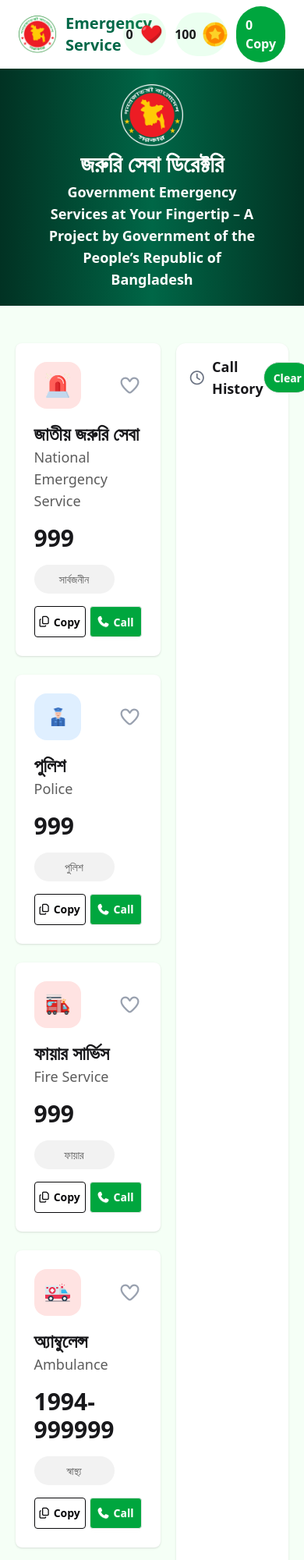
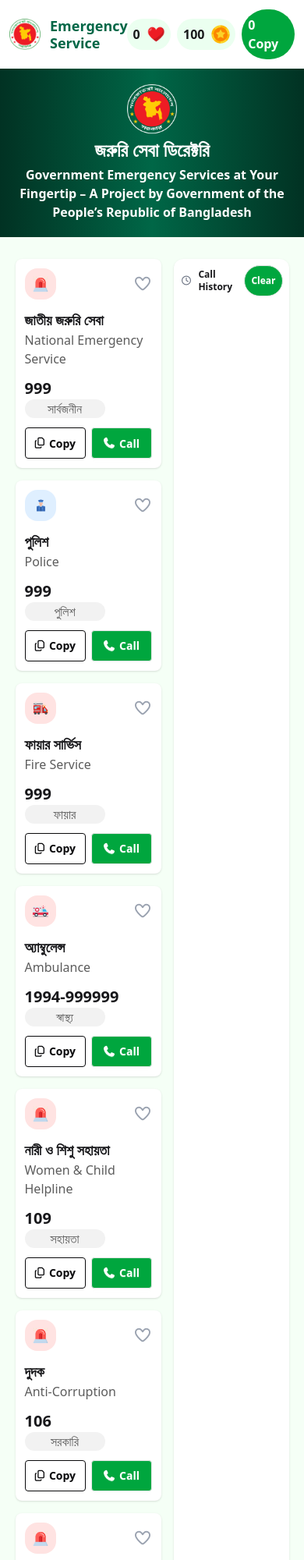
Before and after one commit to ShahriarRefat0/B12A05-Emergency-Hot-line, a plain HTML site: page index.html in a window 390 px wide. Shown: the top 2000 px of the page at 78% size. Drawn offline with nearby package versions, Linux system fonts and the light colour scheme.

Commit message:
responsive error fix

```diff
--- a/index.html
+++ b/index.html
@@ -18,20 +18,20 @@
 
 <body>
   <nav>
-    <div class="flex items-center justify-between mx-auto px-6 sm:px-14 py-2 sm:py-6">
+    <div class="flex items-center justify-between px-3 sm:px-14 py-3 sm:py-6">
       <div class="flex items-center gap-3">
-        <img class="sm:w-14 w-12" src="./assets/logo.png" alt="">
-        <h2 class="font-extrabold sm:text-2xl text-xl  text-[#006747]">Emergency <br> Service</h2>
+        <img class="sm:w-14 w-10" src="./assets/logo.png" alt="">
+        <h2 class="font-extrabold sm:text-2xl text-lg  text-[#006747] leading-tight">Emergency<br> Service</h2>
       </div>
 
-      <div class="flex items-center sm:gap-6 gap-3">
-        <div class="flex justify-center gap-2 items-center bg-[#41ff6b1a] p-3 rounded-[50px] sm:w-[123px]">
-          <p id="heart-number" class="font-bold">0</p> <img class="w-8" src="./assets/heart.png" alt="">
+      <div class="flex items-center sm:gap-6 gap-2">
+        <div class="flex justify-center gap-2 items-center bg-[#41ff6b1a] sm:p-3 p-2 rounded-[50px] sm:w-[123px]">
+          <p id="heart-number" class="font-bold">0</p> <img class="sm:w-8 w-6" src="./assets/heart.png" alt="">
         </div>
-        <div class="flex justify-center gap-2 items-center bg-[#41ff6b1a] p-3 rounded-[50px] sm:w-[123px]">
-          <p id="conis" class="font-bold">100</p> <img class="w-8" src="./assets/coin.png" alt="">
+        <div class="flex justify-center gap-2 items-center bg-[#41ff6b1a] sm:p-3 p-2 rounded-[50px] sm:w-[123px]">
+          <p id="conis" class="font-bold">100</p> <img class="sm:w-8 w-6" src="./assets/coin.png" alt="">
         </div>
-        <div class="bg-[#00a63e] flex justify-center gap-2 items-center p-3 rounded-[50px] sm:w-[123px]">
+        <div class="bg-[#00a63e] flex justify-center items-center sm:p-3 p-2 rounded-[50px] sm:w-[123px]">
           <p class="font-semibold text-white"><span id="copy-count">0</span> Copy</p>
         </div>
       </div>
@@ -39,36 +39,36 @@
   </nav>
 
   <main class="bg-[#f5fff6]">
-    <section class="banner bg-gradient-to-r from-[#013223] via-[#006747] to-[#013223] px-[60px] py-[20px]">
-      <div class="flex items-center justify-center text-center flex-col sm:gap-3 gap-1">
-        <img class="sm:w-24 w-20" src="./assets/logo-dark.png" alt="">
-        <h1 class="sm:text-[40px] text-3xl font-bold text-white">জরুরি সেবা ডিরেক্টরি</h1>
-        <p class="text-white font-semibold sm:text-xl text-lg">Government Emergency Services at Your Fingertip – A
+    <section class="banner bg-gradient-to-r from-[#013223] via-[#006747] to-[#013223] sm:px-[60px] px-4 py-5">
+      <div class="flex items-center justify-center text-center flex-col sm:gap-3 gap-1 max-w-3xl mx-auto">
+        <img class="sm:w-24 w-16" src="./assets/logo-dark.png" alt="">
+        <h1 class="sm:text-[40px] text-2xl font-bold text-white">জরুরি সেবা ডিরেক্টরি</h1>
+        <p class="text-white font-semibold sm:text-xl text-base">Government Emergency Services at Your Fingertip – A
           Project by
           Government of the People’s Republic of Bangladesh</p>
       </div>
     </section>
 
-    <section class="sm:w-11/12 w-9/10 mx-auto grid sm:grid-cols-12 sm:gap-8 gap-5 grid-cols-9 mt-12 mb-22">
+    <section class="sm:w-11/12 w-9/10 mx-auto grid sm:grid-cols-12 sm:gap-8 gap-4 grid-cols-9 sm:mt-12 mt-7 pb-20">
       <section id="card-container" class="sm:col-span-9 col-span-5 ">
 
-        <div class="grid grid-cols-1 gap-6 sm:grid-cols-3">
+        <div class="grid grid-cols-1 sm:gap-6 gap-4 sm:grid-cols-3">
 
           <div class="card max-w-[436px] bg-base-100 shadow-sm">
-            <div class="card-body gap-4">
+            <div class="sm:p-5 p-3 sm:space-y-5 space-y-3">
               <div class="flex justify-between items-center">
-                <div class="bg-[#FFE3E2] rounded-2xl p-[14px]">
-                  <img class="w-8" src="./assets/emergency.png" alt="">
+                <div class="bg-[#FFE3E2] rounded-2xl sm:p-[14px] p-[10px]">
+                  <img class="sm:w-8 w-5" src="./assets/emergency.png" alt="">
                 </div>
-                <span class="text-2xl text-gray-400"><i class="fa-regular fa-heart heart-btn"></i></span>
+                <span class="sm:text-2xl text-xl text-gray-400"><i class="fa-regular fa-heart heart-btn"></i></span>
               </div>
               <div>
-                <h2 class="text-2xl font-bold">জাতীয় জরুরি সেবা</h2>
-                <p class="text-[#5C5C5C] font-medium text-lg">National Emergency Service</p>
+                <h2 class="sm:text-2xl text-lg font-bold">জাতীয় জরুরি সেবা</h2>
+                <p class="text-[#5C5C5C] font-medium sm:text-lg ">National Emergency Service</p>
               </div>
-              <h2 class="text-3xl font-bold call-number">999</h2>
-              <div class="bg-[#f2f2f2] w-[103px] p-2   rounded-3xl">
-                <p class="text-[#5C5C5C] text-center">সার্বজনীন</p>
+              <div class="">
+                <h2 class="sm:text-3xl text-xl font-bold call-number">999</h2>
+                <p class="bg-[#f2f2f2] max-w-[103px] sm:p-2 rounded-3xl text-[#5C5C5C] text-center ">সার্বজনীন</p>
               </div>
               <div class="flex justify-between">
                 <button class="btn btn-neutral btn-outline w-[48%] copy-btn"><i class="fa-regular fa-copy"></i>
@@ -81,20 +81,20 @@
           </div>
 
           <div class="card max-w-[436px] bg-base-100 shadow-sm">
-            <div class="card-body gap-4">
+            <div class="sm:p-5 p-3 sm:space-y-5 space-y-3">
               <div class="flex justify-between items-center">
-                <div class="bg-[#DFEFFF] rounded-2xl p-[14px]">
-                  <img class="w-8" src="./assets/police.png" alt="">
+                <div class="bg-[#DFEFFF] rounded-2xl sm:p-[14px] p-[10px]">
+                  <img class="sm:w-8 w-5" src="./assets/police.png" alt="">
                 </div>
-                <span class="text-2xl text-gray-400"><i class="fa-regular fa-heart heart-btn"></i></span>
+                <span class="sm:text-2xl text-xl text-gray-400"><i class="fa-regular fa-heart heart-btn"></i></span>
               </div>
               <div>
-                <h2 class="text-2xl font-bold">পুলিশ</h2>
-                <p class="text-[#5C5C5C] font-medium text-lg">Police</p>
+                <h2 class="sm:text-2xl text-lg font-bold">পুলিশ</h2>
+                <p class="text-[#5C5C5C] font-medium sm:text-lg">Police</p>
               </div>
-              <h2 class="text-3xl font-bold call-number">999</h2>
-              <div class="bg-[#f2f2f2] w-[103px] p-2   rounded-3xl">
-                <p class="text-[#5C5C5C] text-center">পুলিশ</p>
+              <div class="">
+                <h2 class="sm:text-3xl text-xl font-bold call-number">999</h2>
+                <p class="bg-[#f2f2f2] max-w-[103px] sm:p-2 rounded-3xl text-[#5C5C5C] text-center">পুলিশ</p>
               </div>
               <div class="flex justify-between">
                 <button class="btn btn-neutral btn-outline w-[48%] copy-btn"><i class="fa-regular fa-copy"></i>
@@ -107,20 +107,20 @@
           </div>
 
           <div class="card max-w-[436px] bg-base-100 shadow-sm">
-            <div class="card-body gap-4">
+            <div class="sm:p-5 p-3 sm:space-y-5 space-y-3">
               <div class="flex justify-between items-center">
-                <div class="bg-[#FFE3E2] rounded-2xl p-[14px]">
-                  <img class="w-8" src="./assets/fire-service.png" alt="">
+                <div class="bg-[#FFE3E2] rounded-2xl sm:p-[14px] p-[10px]">
+                  <img class="sm:w-8 w-5" src="./assets/fire-service.png" alt="">
                 </div>
-                <span class="text-2xl text-gray-400"><i class="fa-regular fa-heart heart-btn"></i></span>
+                <span class="sm:text-2xl text-xl text-gray-400"><i class="fa-regular fa-heart heart-btn"></i></span>
               </div>
               <div>
-                <h2 class="text-2xl font-bold">ফায়ার সার্ভিস</h2>
-                <p class="text-[#5C5C5C] font-medium text-lg">Fire Service</p>
+                <h2 class="sm:text-2xl text-lg font-bold">ফায়ার সার্ভিস</h2>
+                <p class="text-[#5C5C5C] font-medium sm:text-lg ">Fire Service</p>
               </div>
-              <h2 class="text-3xl font-bold">999</h2>
-              <div class="bg-[#f2f2f2] w-[103px] p-2   rounded-3xl">
-                <p class="text-[#5C5C5C] text-center">ফায়ার</p>
+              <div class="">
+                <h2 class="sm:text-3xl text-xl font-bold call-number">999</h2>
+                <p class="bg-[#f2f2f2] max-w-[103px] sm:p-2 rounded-3xl text-[#5C5C5C] text-center">ফায়ার</p>
               </div>
               <div class="flex justify-between">
                 <button class="btn btn-neutral btn-outline w-[48%] copy-btn"><i class="fa-regular fa-copy"></i>
@@ -133,20 +133,20 @@
           </div>
 
           <div class="card max-w-[436px] bg-base-100 shadow-sm">
-            <div class="card-body gap-4">
+            <div class="sm:p-5 p-3 sm:space-y-5 space-y-3">
               <div class="flex justify-between items-center">
-                <div class="bg-[#FFE3E2] rounded-2xl p-[14px]">
-                  <img class="w-8" src="./assets/ambulance.png" alt="">
+                <div class="bg-[#FFE3E2] rounded-2xl sm:p-[14px] p-[10px]">
+                  <img class="sm:w-8 w-5" src="./assets/ambulance.png" alt="">
                 </div>
-                <span class="text-2xl text-gray-400"><i class="fa-regular fa-heart heart-btn"></i></span>
+                <span class="sm:text-2xl text-xl text-gray-400"><i class="fa-regular fa-heart heart-btn"></i></span>
               </div>
               <div>
-                <h2 class="text-2xl font-bold">অ্যাম্বুলেন্স</h2>
-                <p class="text-[#5C5C5C] font-medium text-lg">Ambulance</p>
+                <h2 class="sm:text-2xl text-lg font-bold">অ্যাম্বুলেন্স</h2>
+                <p class="text-[#5C5C5C] font-medium sm:text-lg ">Ambulance</p>
               </div>
-              <h2 class="text-3xl font-bold">1994-999999</h2>
-              <div class="bg-[#f2f2f2] w-[103px] p-2   rounded-3xl">
-                <p class="text-[#5C5C5C] text-center">স্বাস্থ্য</p>
+              <div>
+                <h2 class="sm:text-3xl text-xl font-bold call-number">1994-999999</h2>
+                <p class="bg-[#f2f2f2] max-w-[103px] sm:p-2 rounded-3xl text-[#5C5C5C] text-center ">স্বাস্থ্য</p>
               </div>
               <div class="flex justify-between">
                 <button class="btn btn-neutral btn-outline w-[48%] copy-btn"><i class="fa-regular fa-copy"></i>
@@ -159,20 +159,20 @@
           </div>
 
           <div class="card max-w-[436px] bg-base-100 shadow-sm">
-            <div class="card-body gap-4">
+            <div class="sm:p-5 p-3 sm:space-y-5 space-y-3">
               <div class="flex justify-between items-center">
-                <div class="bg-[#FFE3E2] rounded-2xl p-[14px]">
-                  <img class="w-8" src="./assets/emergency.png" alt="">
+                <div class="bg-[#FFE3E2] rounded-2xl sm:p-[14px] p-[10px]">
+                  <img class="sm:w-8 w-5" src="./assets/emergency.png" alt="">
                 </div>
-                <span class="text-2xl text-gray-400"><i class="fa-regular fa-heart heart-btn"></i></span>
+                <span class="sm:text-2xl text-xl text-gray-400"><i class="fa-regular fa-heart heart-btn"></i></span>
               </div>
               <div>
-                <h2 class="text-2xl font-bold">নারী ও শিশু সহায়তা</h2>
-                <p class="text-[#5C5C5C] font-medium text-lg">Women & Child Helpline</p>
+                <h2 class="sm:text-2xl text-lg font-bold">নারী ও শিশু সহায়তা</h2>
+                <p class="text-[#5C5C5C] font-medium sm:text-lg ">Women & Child Helpline</p>
               </div>
-              <h2 class="text-3xl font-bold">109</h2>
-              <div class="bg-[#f2f2f2] w-[103px] p-2   rounded-3xl">
-                <p class="text-[#5C5C5C] text-center">সহায়তা</p>
+              <div class="">
+                <h2 class="sm:text-3xl text-xl font-bold call-number">109</h2>
+                <p class="bg-[#f2f2f2] max-w-[103px] sm:p-2 rounded-3xl text-[#5C5C5C] text-center ">সহায়তা</p>
               </div>
               <div class="flex justify-between">
                 <button class="btn btn-neutral btn-outline w-[48%] copy-btn"><i class="fa-regular fa-copy"></i>
@@ -185,20 +185,20 @@
           </div>
 
           <div class="card max-w-[436px] bg-base-100 shadow-sm">
-            <div class="card-body gap-4">
+            <div class="sm:p-5 p-3 sm:space-y-5 space-y-3">
               <div class="flex justify-between items-center">
-                <div class="bg-[#FFE3E2] rounded-2xl p-[14px]">
-                  <img class="w-8" src="./assets/emergency.png" alt="">
+                <div class="bg-[#FFE3E2] rounded-2xl sm:p-[14px] p-[10px]">
+                  <img class="sm:w-8 w-5" src="./assets/emergency.png" alt="">
                 </div>
-                <span class="text-2xl text-gray-400"><i class="fa-regular fa-heart heart-btn"></i></span>
+                <span class="sm:text-2xl text-xl text-gray-400"><i class="fa-regular fa-heart heart-btn"></i></span>
               </div>
               <div>
-                <h2 class="text-2xl font-bold">দুদক</h2>
-                <p class="text-[#5C5C5C] font-medium text-lg">Anti-Corruption</p>
+                <h2 class="sm:text-2xl text-lg font-bold">দুদক</h2>
+                <p class="text-[#5C5C5C] font-medium sm:text-lg ">Anti-Corruption</p>
               </div>
-              <h2 class="text-3xl font-bold">106</h2>
-              <div class="bg-[#f2f2f2] w-[103px] p-2   rounded-3xl">
-                <p class="text-[#5C5C5C] text-center">সরকারি</p>
+              <div class="">
+                <h2 class="sm:text-3xl text-xl font-bold call-number">106</h2>
+                <p class="bg-[#f2f2f2] max-w-[103px] sm:p-2 rounded-3xl text-[#5C5C5C] text-center ">সরকারি</p>
               </div>
               <div class="flex justify-between">
                 <button class="btn btn-neutral btn-outline w-[48%] copy-btn"><i class="fa-regular fa-copy"></i>
@@ -211,20 +211,20 @@
           </div>
 
           <div class="card max-w-[436px] bg-base-100 shadow-sm">
-            <div class="card-body gap-4">
+            <div class="sm:p-5 p-3 sm:space-y-5 space-y-3">
               <div class="flex justify-between items-center">
-                <div class="bg-[#FFE3E2] rounded-2xl p-[14px]">
-                  <img class="w-8" src="./assets/emergency.png" alt="">
+                <div class="bg-[#FFE3E2] rounded-2xl sm:p-[14px] p-[10px]">
+                  <img class="sm:w-8 w-5" src="./assets/emergency.png" alt="">
                 </div>
-                <span class="text-2xl text-gray-400"><i class="fa-regular fa-heart heart-btn"></i></span>
+                <span class="sm:text-2xl text-xl text-gray-400"><i class="fa-regular fa-heart heart-btn"></i></span>
               </div>
               <div>
-                <h2 class="text-2xl font-bold">বিদ্যুৎ বিভ্রাট</h2>
-                <p class="text-[#5C5C5C] font-medium text-lg">Electricity Outage</p>
+                <h2 class="sm:text-2xl text-lg font-bold">বিদ্যুৎ বিভ্রাট</h2>
+                <p class="text-[#5C5C5C] font-medium sm:text-lg ">Electricity Outage</p>
               </div>
-              <h2 class="text-3xl font-bold">16216</h2>
-              <div class="bg-[#f2f2f2] w-[103px] p-2   rounded-3xl">
-                <p class="text-[#5C5C5C] text-center">বিদ্যুৎ</p>
+              <div class="">
+                <h2 class="sm:text-3xl text-xl font-bold call-number">16216</h2>
+                <p class="bg-[#f2f2f2] max-w-[103px] sm:p-2 rounded-3xl text-[#5C5C5C] text-center ">বিদ্যুৎ</p>
               </div>
               <div class="flex justify-between">
                 <button class="btn btn-neutral btn-outline w-[48%] copy-btn"><i class="fa-regular fa-copy"></i>
@@ -237,20 +237,20 @@
           </div>
 
           <div class="card max-w-[436px] bg-base-100 shadow-sm">
-            <div class="card-body gap-4">
+            <div class="sm:p-5 p-3 sm:space-y-5 space-y-3">
               <div class="flex justify-between items-center">
-                <div class="bg-[#FFE3E2] rounded-2xl p-[14px]">
-                  <img class="w-8" src="./assets/brac.png" alt="">
+                <div class="bg-[#FFE3E2] rounded-2xl sm:p-[14px] p-[10px]">
+                  <img class="sm:w-8 w-5" src="./assets/brac.png" alt="">
                 </div>
-                <span class="text-2xl text-gray-400"><i class="fa-regular fa-heart heart-btn"></i></span>
+                <span class="sm:text-2xl text-xl text-gray-400"><i class="fa-regular fa-heart heart-btn"></i></span>
               </div>
               <div>
-                <h2 class="text-2xl font-bold">ব্র্যাক</h2>
-                <p class="text-[#5C5C5C] font-medium text-lg">Brac</p>
+                <h2 class="sm:text-2xl text-lg font-bold">ব্র্যাক</h2>
+                <p class="text-[#5C5C5C] font-medium sm:text-lg ">Brac</p>
               </div>
-              <h2 class="text-3xl font-bold">16445</h2>
-              <div class="bg-[#f2f2f2] w-[103px] p-2   rounded-3xl">
-                <p class="text-[#5C5C5C] text-center">এনজিও</p>
+              <div class="">
+                <h2 class="sm:text-3xl text-xl font-bold call-number">16445</h2>
+                <p class="bg-[#f2f2f2] max-w-[103px] sm:p-2 rounded-3xl text-[#5C5C5C] text-center ">এনজিও</p>
               </div>
               <div class="flex justify-between">
                 <button class="btn btn-neutral btn-outline w-[48%] copy-btn"><i class="fa-regular fa-copy"></i>
@@ -263,20 +263,20 @@
           </div>
 
           <div class="card max-w-[436px] bg-base-100 shadow-sm">
-            <div class="card-body gap-4">
+            <div class="sm:p-5 p-3 sm:space-y-5 space-y-3">
               <div class="flex justify-between items-center">
-                <div class="bg-[#FFE3E2] rounded-2xl p-[14px]">
-                  <img class="w-8" src="./assets/Bangladesh-Railway.png" alt="">
+                <div class="bg-[#FFE3E2] rounded-2xl sm:p-[14px] p-[10px]">
+                  <img class="sm:w-8 w-5" src="./assets/Bangladesh-Railway.png" alt="">
                 </div>
-                <span class="text-2xl text-gray-400"><i class="fa-regular fa-heart heart-btn"></i></span>
+                <span class="sm:text-2xl text-xl text-gray-400"><i class="fa-regular fa-heart heart-btn"></i></span>
               </div>
               <div>
-                <h2 class="text-2xl font-bold">বাংলাদেশ রেলওয়ে</h2>
-                <p class="text-[#5C5C5C] font-medium text-lg">Bangladesh Railway</p>
+                <h2 class="sm:text-2xl text-lg font-bold">বাংলাদেশ রেলওয়ে</h2>
+                <p class="text-[#5C5C5C] font-medium sm:text-lg ">Bangladesh Railway</p>
               </div>
-              <h2 class="text-3xl font-bold">163</h2>
-              <div class="bg-[#f2f2f2] w-[103px] p-2   rounded-3xl">
-                <p class="text-[#5C5C5C] text-center">পরিবহন</p>
+              <div class="">
+                <h2 class="sm:text-3xl text-xl font-bold call-number">163</h2>
+                <p class="bg-[#f2f2f2] max-w-[103px] sm:p-2 rounded-3xl text-[#5C5C5C] text-center ">পরিবহন</p>
               </div>
               <div class="flex justify-between">
                 <button class="btn btn-neutral btn-outline w-[48%] copy-btn"><i class="fa-regular fa-copy"></i>
@@ -289,14 +289,15 @@
           </div>
 
       </section>
-      <aside class="bg-white sm:col-span-3 col-span-4 p-4 rounded-xl bg-base-100 shadow-sm">
+      <aside class="bg-white sm:col-span-3 col-span-4 sm:p-6 p-2 rounded-xl bg-base-100 shadow-sm">
         <div class="flex justify-between items-center ">
-          <div class="flex justify-center items-center gap-2 sm:text-2xl text-lg">
+          <div class="flex justify-center items-center gap-2 sm:text-xl text-xs">
             <span class=" text-gray-500"><i class="fa-regular fa-clock"></i></span>
             <h1 class="font-bold">Call History</h1>
           </div>
           <button id="clear-btn"
-            class="btn bg-[#00A63E] text-white p-3 sm:p-6 max-w-[123px] hover:bg-gray-300 rounded-[50px]">Clear</button>
+            class="btn bg-[#00A63E] text-white p-2 sm:p-6 max-w-[123px] hover:bg-gray-300 rounded-[50px]"><span
+              class="sm:text-lg text-xs">Clear</span></button>
         </div>
         <div id="history-container">
 
--- a/js/index.js
+++ b/js/index.js
@@ -28,7 +28,7 @@
       const callBtn = e.target;
       const serviceNameEng =
         callBtn.parentNode.parentNode.children[1].children[1].innerText;
-      const callNumber = callBtn.parentNode.parentNode.children[2].innerText;
+      const callNumber = callBtn.parentNode.parentNode.children[2].children[0].innerText;
       const coins = getInnerTextId("conis");
       if (coins <= 0) {
         alert(`❌ আপনার পর্যাপ্ত কয়েন নেই। কল করতে কমপক্ষে ২০ কয়েন লাগবে।`);
@@ -48,11 +48,14 @@
 
       const newHistory = document.createElement("div");
       newHistory.innerHTML = `
-    <div class="p-3 sm:p-5 sm:text-2xl text-sm mt-3 items-center bg-gray-100 rounded-md">
-                <p class="text-left">${serviceNameBng}</p>
-                <p class="text-left">${callNumber}</p>
-                <p class="text-right">${localTimeString}</p>
-            </div>
+    <div class="flex justify-between p-2 items-center sm:p-4 mt-3 bg-gray-100 rounded-md">
+    <div>
+    <p class=" sm:text-lg text-[10px]">${serviceNameBng}</p>
+    <p class="sm:text-lg text-[10px]">${callNumber}</p>
+    </div>
+  <span class="sm:text-sm text-[8px]">${localTimeString}</span>
+
+</div>
     `;
       historyContainer.appendChild(newHistory);
     }
```
